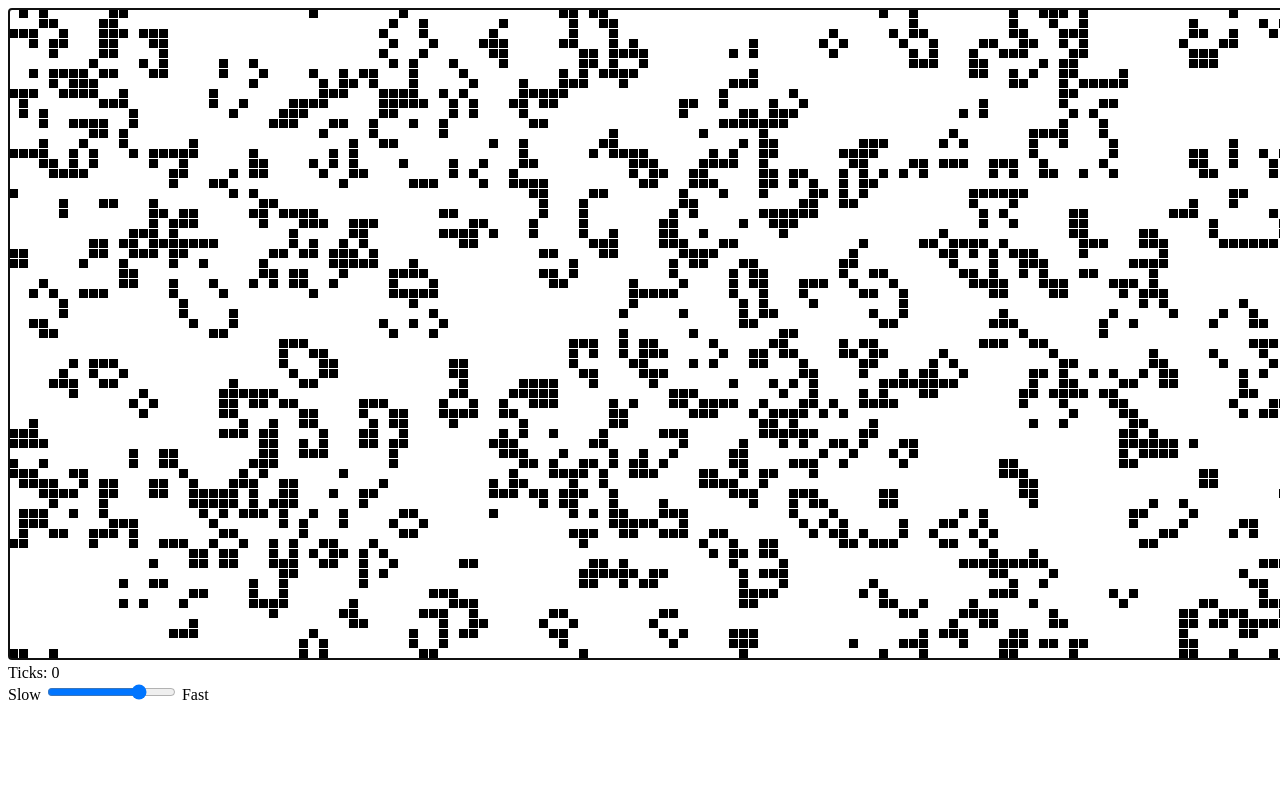
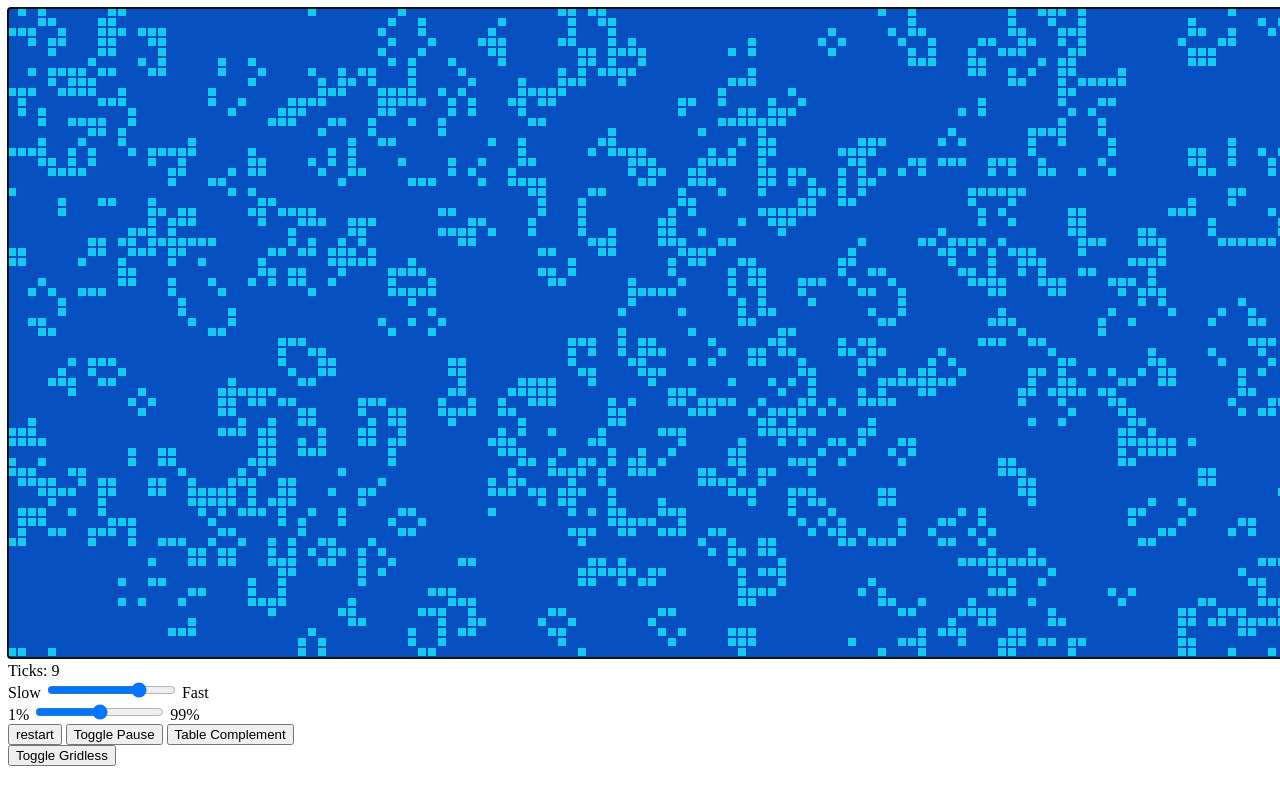
Before and after one commit to Kraily4t8/GameOfLifeProject, a plain HTML site: page index.html in a window 1280 px wide. Shown: the top 800 px of the page. Drawn offline with Linux system fonts and the light colour scheme.

Commit message:
New buttons and New Toggles!

```diff
--- a/automata.js
+++ b/automata.js
@@ -1,7 +1,6 @@
 // This game shell was happily modified from Googler Seth Ladd's "Bad Aliens" game and his Google IO talk in 2011
 class Automata {
     constructor(gameEngine) {
-        Object.assign(this, { gameEngine});
 
         this.once = true;
         this.startTime;
@@ -15,33 +14,70 @@ class Automata {
         this.tableHeight = 65;
         this.cellSize = 10;
         this.tickCount = 0;
+        this.ticks = 0;
+        this.gapSize = 2;
+        this.gap = true;
         //true means alive, false means dead
-        this.currentTable;
-        this.spawnTable();
+        this.currentTable = this.spawnTable();
+        this.spawnRateValue = 0.5;
         //toggles
+        this.pause = false;
         //reset
         //spawnRate
         //tick speed (min and max speed)
         //table size *ratio between height and width
+
+        //restart button
+        this.restartButton = document.getElementById('restartButton');
+        this.restartButton.addEventListener('click', (e) => {
+            this.ticks = 0;
+            this.currentTable = this.spawnTable();
+        });
+
+        //Pause button
+        this.togglePauseButton = document.getElementById('togglePauseButton');
+        this.togglePauseButton.addEventListener('click', (e) => {
+            this.pause = !this.pause;
+        });
+
+        //table Complement
+        this.toggleComplement = document.getElementById('tableComplementButton');
+        this.toggleComplement.addEventListener('click', (e) => {
+            this.currentTable = this.generateComplement();
+        });
+
+        //gridless
+        this.toggleGrid = document.getElementById('gridEnabled');
+        this.toggleGrid.addEventListener('click', (e) => {
+            if(this.gap) {
+                this.gapSize = 0;
+                this.gap = false;
+            } else {
+                this.gapSize = 2;
+                this.gap = true;
+            }
+        });
     };
 
     //return table of specified dimensions
     spawnTable() {
-        this.currentTable = [];
+        let newTable = [];
         for (var col = 0; col < this.tableWidth; col++) {
-            this.currentTable.push([]);
+            newTable.push([]);
             for (var row = 0; row < this.tableHeight; row++) {
-                this.currentTable[col][row] = this.spawnRate(0.5); // = spawnRate(rate)
+                this.spawnRateValue = parseInt(document.getElementById('spawnratePercent').value, 10) / 100;
+                newTable[col][row] = this.spawnRate(this.spawnRateValue); // = spawnRate(rate)
             }
         }
+        return newTable;
     };
 
     spawnRate(decimal) {
         //return Math.round(Math.random());
         if(decimal > Math.random()) {
-            return 1;
+            return true;
         }
-        return 0;
+        return false;
     };
 
     generateNewTable() {
@@ -56,6 +92,18 @@ class Automata {
         return newTable;
     };
 
+    generateComplement() {
+        let newTable = [];
+
+        for (var col = 0; col < this.tableWidth; col++) {
+            newTable.push([]);
+            for (var row = 0; row < this.tableHeight; row++) {
+                newTable[col][row] = !this.currentTable[col][row];
+            }
+        }
+        return newTable;
+    }
+
     //count neighbors from old table based on position
     //when at the edges, wrap to the other side
     neighborCount(col, row) {
@@ -67,7 +115,8 @@ class Automata {
                 if (i === col && j === row) continue;
                 const wrappedX = this.wrapValue(i,this.tableWidth);
                 const wrappedY = this.wrapValue(j,this.tableHeight);
-                count += this.currentTable[wrappedX][wrappedY];
+                //count += this.currentTable[wrappedX][wrappedY];
+                if(this.currentTable[wrappedX][wrappedY] == true) count++;
             }
         }
         return count;
@@ -76,8 +125,8 @@ class Automata {
     //return 'alive' or 'dead' depending on rules
     //
     rules(living, count) {
-        if(living == 1 && count === 2 || count === 3) return 1;
-        if(living == 0 && count === 3) return 1;
+        if(living && count === 2 || count === 3) return 1;
+        if(!living && count === 3) return 1;
         return 0;
         //if(living == 1) {
             //if(count == 2 || count == 3) {
@@ -100,10 +149,12 @@ class Automata {
 
     update(){
         //speed
+        //flip the thing
         let speed = 120 - parseInt(document.getElementById("speed").value, 10);
-        if(this.tickCount++ >= speed && speed != 120){
+        if(this.tickCount++ >= speed && speed != 120 && !this.pause){
             this.tickCount = 0;
-            //this.tisks++
+            this.ticks++;
+            document.getElementById('ticks').innerHTML = "Ticks: " + this.ticks;
 
             //makes new table
             this.currentTable = this.generateNewTable();
@@ -112,9 +163,9 @@ class Automata {
     };
 
     draw(ctx) {
-        ctx.fillStyle = rgb(0,0,0);
+        ctx.fillStyle = rgb(17, 203, 240);
         //ctx.fillRect(100,100,100,100);
-        let cellGap = 1;
+        let cellGap = this.gapSize;
 
         for(var i = 0; i < this.tableWidth; i++) {
             for(var j = 0; j < this.tableHeight; j++) {
@@ -122,7 +173,7 @@ class Automata {
                 //position x;           y
                 //size - gap
                 //width
-                if(this.currentTable[i][j] === 1) {
+                if(this.currentTable[i][j]) {
                     ctx.fillRect(i * this.cellSize, j * this.cellSize, this.cellSize - cellGap, this.cellSize - cellGap);
                 }
             }
--- a/index.html
+++ b/index.html
@@ -3,7 +3,7 @@
 <html>
 <head>
     <meta charset="utf-8">
-    <title>Conway's Game of Life but it's me</title>
+    <title> John Conway's Ocean</title>
     <script type="text/javascript" src="./automata.js"></script>
     <script type="text/javascript" src="./assetmanager.js"></script>
     <script type="text/javascript" src="./timer.js"></script>
@@ -13,11 +13,20 @@
 
 </head>
 <body>
-    <canvas id="gameWorld" width="1500" height="650" style="background: white; border: 1px solid black" tabindex="0" autofocus></canvas>
-    <div id = "ticks"> Ticks: 0 </div>
+    <canvas id="gameWorld" width="1500" height="650" style="background: rgb(6, 80, 193); border: 1px rgb(10, 60, 136)" tabindex="0" autofocus></canvas>
+    <div id ="ticks">Ticks: 0</div>
     <label for="speed">Slow</label>
     <input type = "range" id = "speed" min = "1" max = "120" value = "90" step = "1">
     <label for="speed">Fast</label>
     </br>
+    <label for="spawnratePercent">1%</label>
+    <input type = "range" id = "spawnratePercent" min = "1" max = "99" value = "50" step = "1">
+    <label for="spawnratePercent">99%</label>
+    </br>
+    <button id="restartButton" type="button">restart</button>
+    <button id="togglePauseButton" type="button">Toggle Pause</button>
+    <button id="tableComplementButton" type="button">Table Complement</button>
+    </br>
+    <button id="gridEnabled" type="button">Toggle Gridless</button>
 </body>
 </html>
--- a/main.js
+++ b/main.js
@@ -8,7 +8,7 @@ ASSET_MANAGER.downloadAll(() => {
 
 	gameEngine.init(ctx);
 
-	gameEngine.addEntity(new Automata(gameEngine));
+	gameEngine.addEntity(new Automata());
 
 	gameEngine.start();
 });
```
